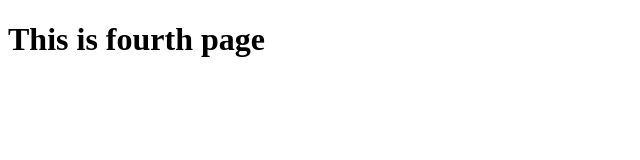
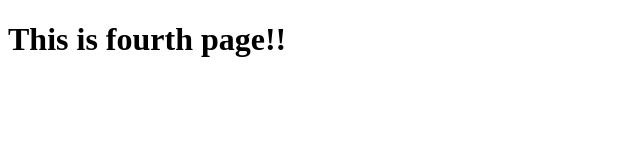
Before and after one commit to inamruth/GIT-B, a plain HTML site: page l.html in a window 1280 px wide. Shown: the full height of the page, 0-640 px from the left. Drawn offline with Linux system fonts and the light colour scheme.

Commit message:
Update l.html

```diff
--- a/l.html
+++ b/l.html
@@ -6,6 +6,6 @@
     <title>Document</title>
 </head>
 <body>
-    <h1>This is fourth page</h1>
+    <h1>This is fourth page!!</h1>
 </body>
 </html>
```
